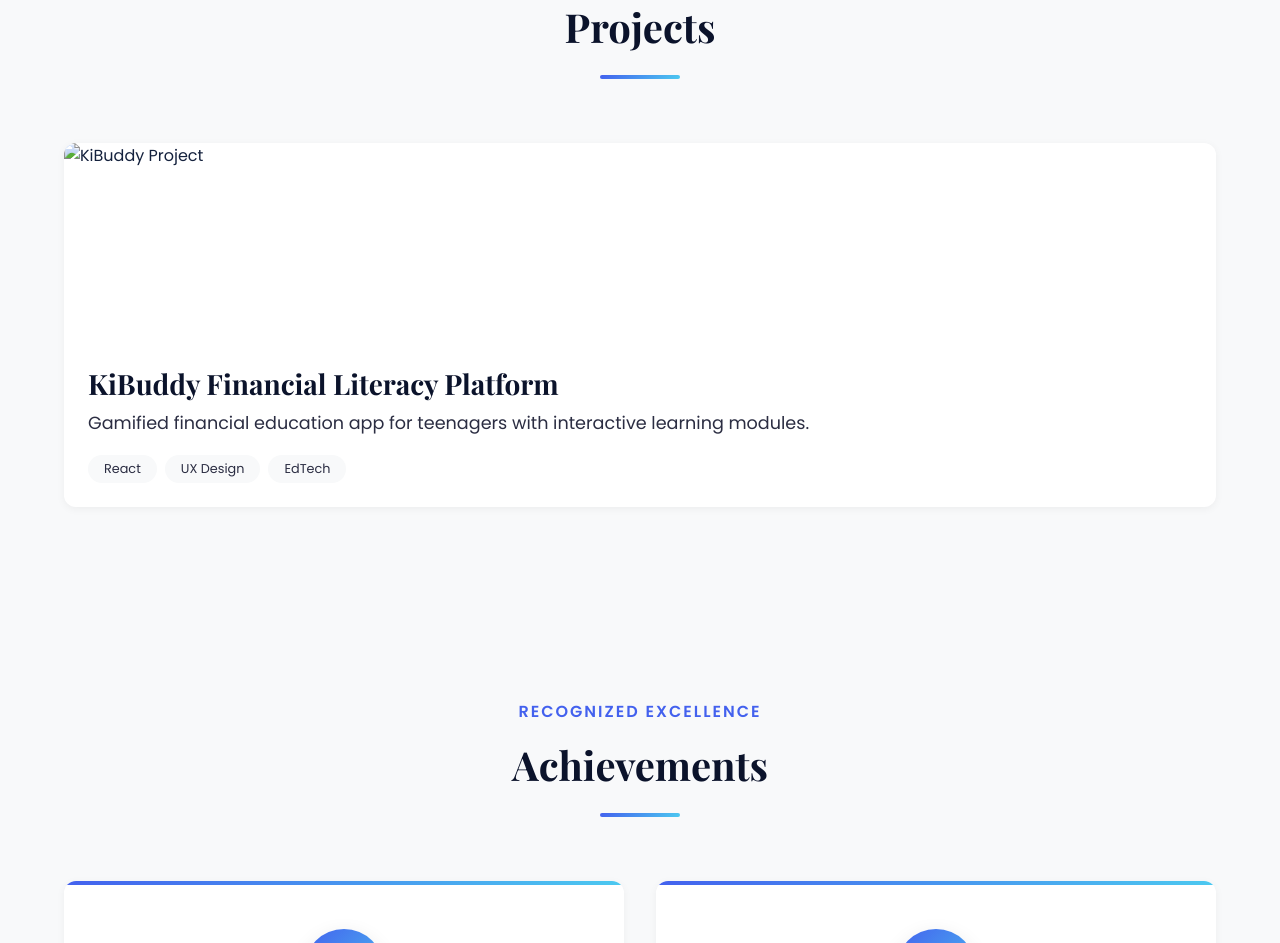
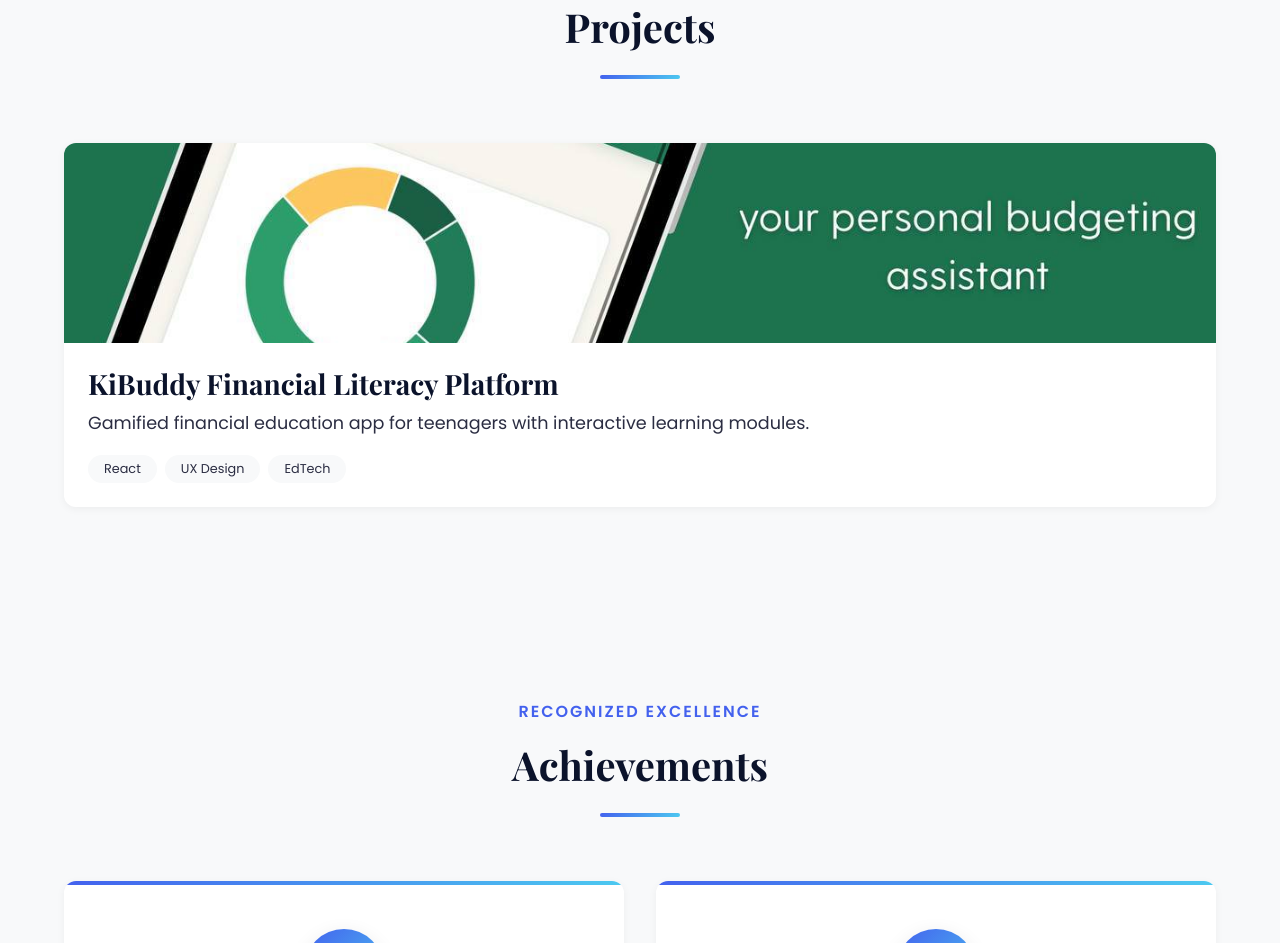
Before and after one commit to Maria-2727/mariaportfolio, a plain HTML site: page index.html in a window 1280 px wide. Shown: the part 3445-4388 px from the top of the page. Drawn offline with nearby package versions, Linux system fonts and the light colour scheme.

Commit message:
project card

```diff
--- a/index.html
+++ b/index.html
@@ -381,7 +381,7 @@
                 <!-- Project 1 -->
                 <div class="project-card">
                     <div class="project-image">
-                        <img src="project1.jpg" alt="KiBuddy Project">
+                        <img src="project-1.jpg" alt="KiBuddy Project">
                         <div class="project-overlay">
                             <h3>KiBuddy Financial App</h3>
                             <a href="KiBuddyportfolio.pdf" class="project-link">View Case Study <i class="fas fa-arrow-right"></i></a>
```
